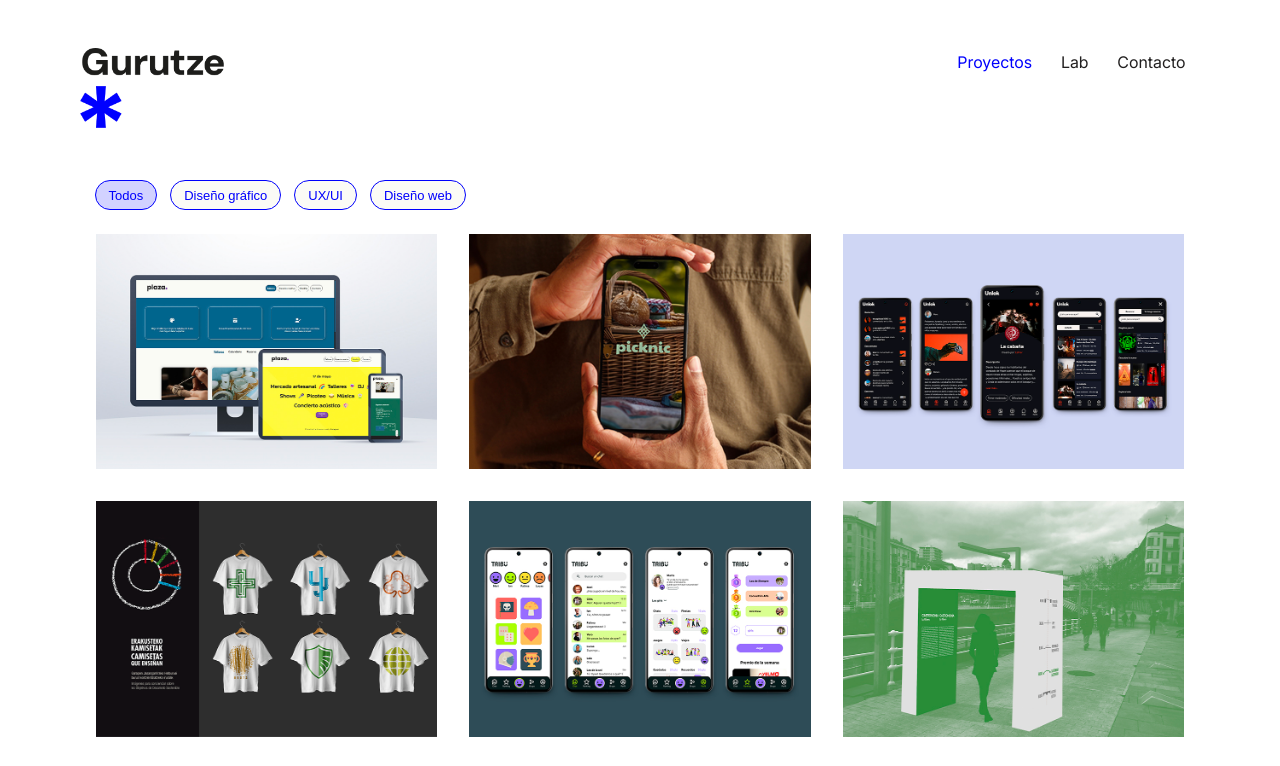
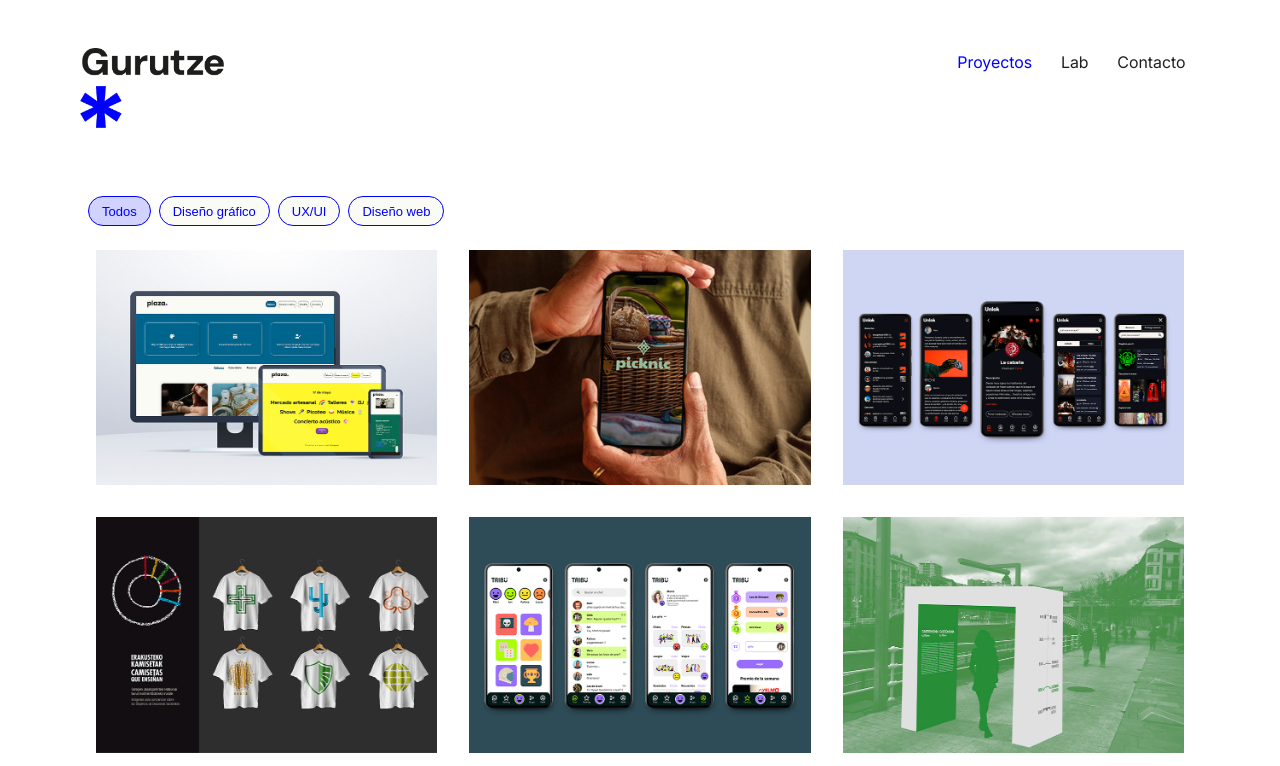
Before and after one commit to gurutze-fagoaga/portfolio, a plain HTML site: page index.html in a window 1280 px wide. Shown: the top 766 px of the page. Drawn offline with nearby package versions, Linux system fonts and the light colour scheme.

Commit message:
responsive

```diff
--- a/css/css.css
+++ b/css/css.css
@@ -13,6 +13,7 @@
 
 
 html {
+  height: 100%;
   scroll-behavior: smooth;
   overflow-x: hidden;
 
@@ -20,10 +21,13 @@ html {
 
 
 .Body{
+  height: 100%;
   opacity: 0;
   color: var(--txt-dark);
   background-color: #ffffff;
   font-family: "Inter";
+  display: flex;
+  flex-direction: column;
 }
 
 .Body.loaded {
--- a/css/index.css
+++ b/css/index.css
@@ -11,10 +11,12 @@
 
 .Filter {
   display: flex;
+  flex-wrap: wrap;
   justify-content: start;
   align-items: center;
-  margin-top: 1em;
-  margin-left: 5.5em;
+  margin-top: 1.5em;
+  margin-left: 3em;
+  gap: .5em;
 
 }
 
@@ -26,8 +28,7 @@
   border-radius: 2em;
   /* border: none; */
   background-color: var(--bg-primary);
-  margin-inline: .5em;
-    font-size: small;
+  font-size: x-small;
 
 }
 
@@ -44,17 +45,19 @@
     /* border: solid 1px var(--azul); */
 /* border: none; */
  background-color: #0000fd2d;
+}
 
-}
+
 /* Galería principal */
 .Gallery {
+  flex: 1;
   display: flex;
   flex-direction: column;
-  justify-content: center;
+  justify-content: start;
   align-items: center;
   padding: 0em 3em 3em 3em;
   gap: 2rem;
-  margin-top: 2em;
+  margin-top: 1em;
 
 }
 /* No mostrar los chips*/
@@ -123,8 +126,19 @@
   grid-auto-flow: row;
   gap: 2rem;
   padding: 0rem 5rem 5rem 5rem;
-  margin-top: 4em;
+  margin-top: 2em;
+  align-items: start;
 }
+
+.Filter {
+  margin-left: 5em;
+  margin-top: 2em;
+}
+
+.Filter-button{
+  font-size: small;
+}
+
 }
 
 /* -------------- MQ para desktop ------------------ */
@@ -138,5 +152,14 @@
   gap: 2rem;
   padding: 0rem 6rem 6rem 6rem;
   margin-top: 1.5em;
+  align-items: start;
   }
+
+.Filter {
+  margin-left: 5.5em;
 }
+
+.Filter-button {
+  font-size: small;
+}
+}
```
